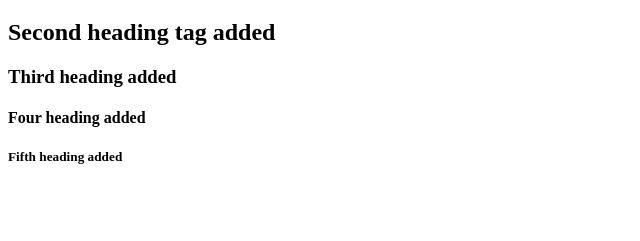
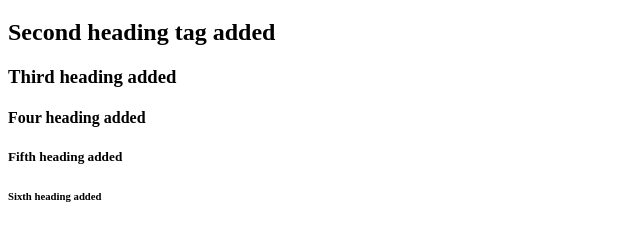
Before and after one commit to prasanna-paturu130/js-examples, a plain HTML site: page index.html in a window 1280 px wide. Shown: the part 61-302 px from the top of the page, without its empty margins (0-640 px from the left). Drawn offline with Linux system fonts and the light colour scheme.

Commit message:
sixth headin added

```diff
--- a/index.html
+++ b/index.html
@@ -12,5 +12,6 @@
     <h3>Third heading added</h3>
     <h4>Four heading added</h4>
     <h5>Fifth heading added</h5>
+    <h6>Sixth heading added</h6>
 </body>
 </html>
```
